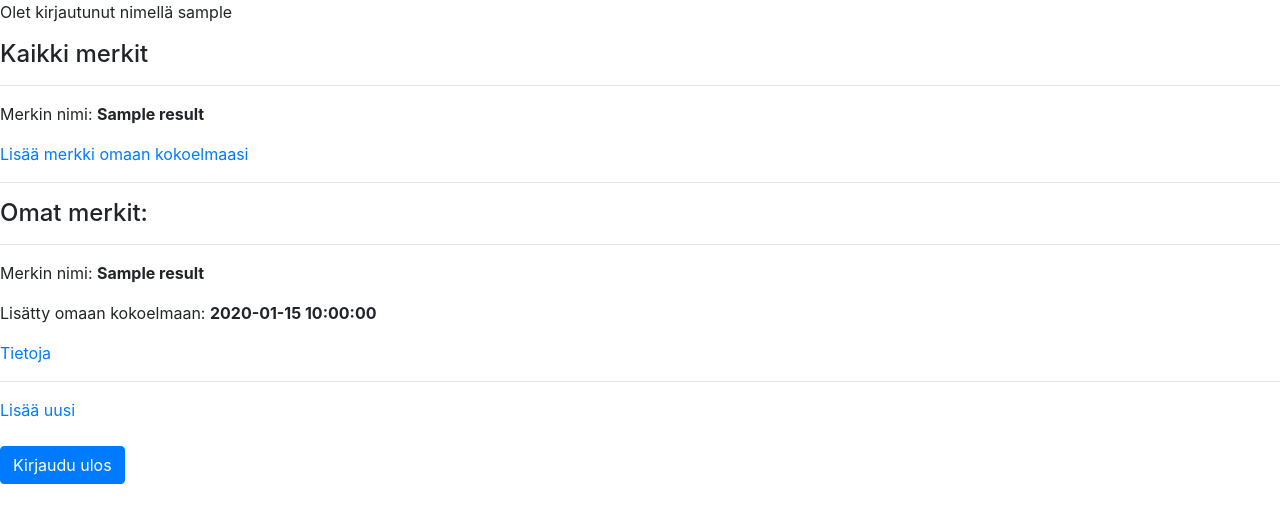
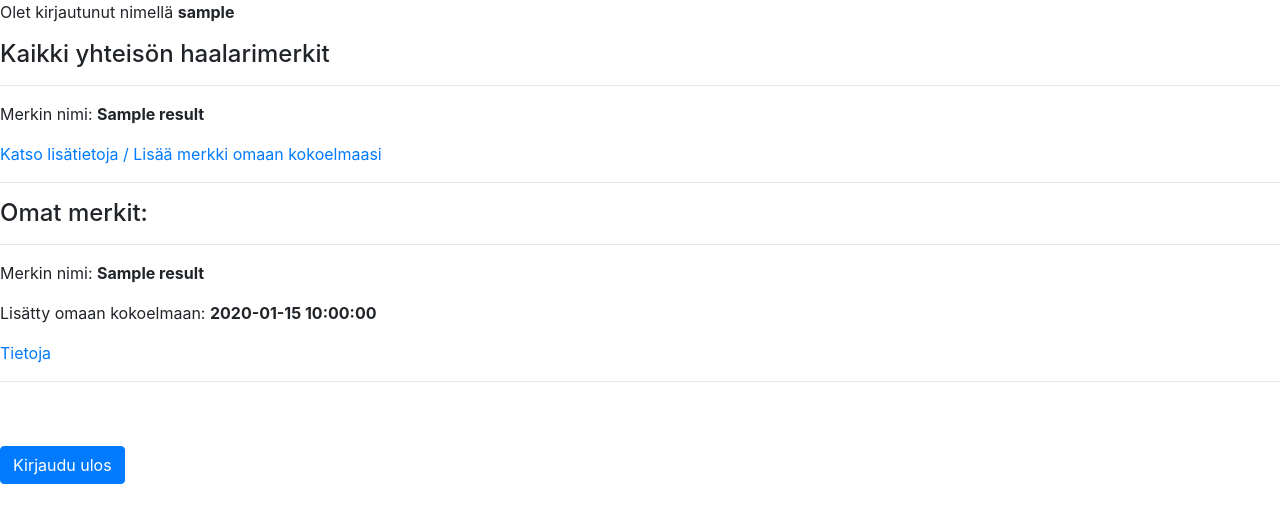
Before and after one commit to lamtonylam/tsoha2024, a Flask app: template templates/kirjautunut.html in a window 1280 px wide. Shown: the part 56-579 px from the top of the page. Run offline with Flask 3, Linux system fonts and the light colour scheme; the visitor is signed in with stand-in values (Sample User, id 1); the template is opened without the code that fills it: most values are stand-ins (such as "Sample title", 1, 10 or a date in 2020); parts of the project's set-up code (start-up, migrations or seed data) failed here and were passed over.

Commit message:
Update: Frontend UI changes, better user experience

```diff
--- a/templates/kirjautunut.html
+++ b/templates/kirjautunut.html
@@ -4,16 +4,16 @@
 
 
 {% if session.username %}
-<p>Olet kirjautunut nimellä {{ session.username }}</p>
+<p>Olet kirjautunut nimellä <b>{{ session.username }}</b></p>
 
 
 
-<h4>Kaikki merkit</h4>
+<h4>Kaikki yhteisön haalarimerkit</h4>
 
 <hr>
     {% for result in results %}
         <p>Merkin nimi: <b> {{ result.name }}</b></p>
-        <a href="/merkki/{{ result.id }}">Lisää merkki omaan kokoelmaasi</a>
+        <a href="/merkki/{{ result.id }}">Katso lisätietoja / Lisää merkki omaan kokoelmaasi</a>
 <hr>
 {% endfor %}
 
@@ -31,7 +31,6 @@
 
 
 
-<a href="/new/merkki">Lisää uusi</a>
 
 <br>
 <br>
--- a/templates/new_merkki.html
+++ b/templates/new_merkki.html
@@ -5,13 +5,12 @@
 {% block content %}
 
 
-    <b>Tervetuloa</b> <i>sovellukseen</i>!
-
     {% if session.username %}
-    <p>Olet kirjautunut nimellä {{ session.username }}</p>
+    <p>Olet kirjautunut nimellä <b>{{ session.username }}</b></p>
 
     <form action="/send/new/merkki" method="POST" enctype="multipart/form-data">
         <br>
+        <p>Lisää uusi haalarimerkki:</p>
         <div class="form-group"></div>
         <input type="text" class="form-control" id="nimi" name="nimi" placeholder="Haalarimerkin nimi:" required>
         <br>
```
